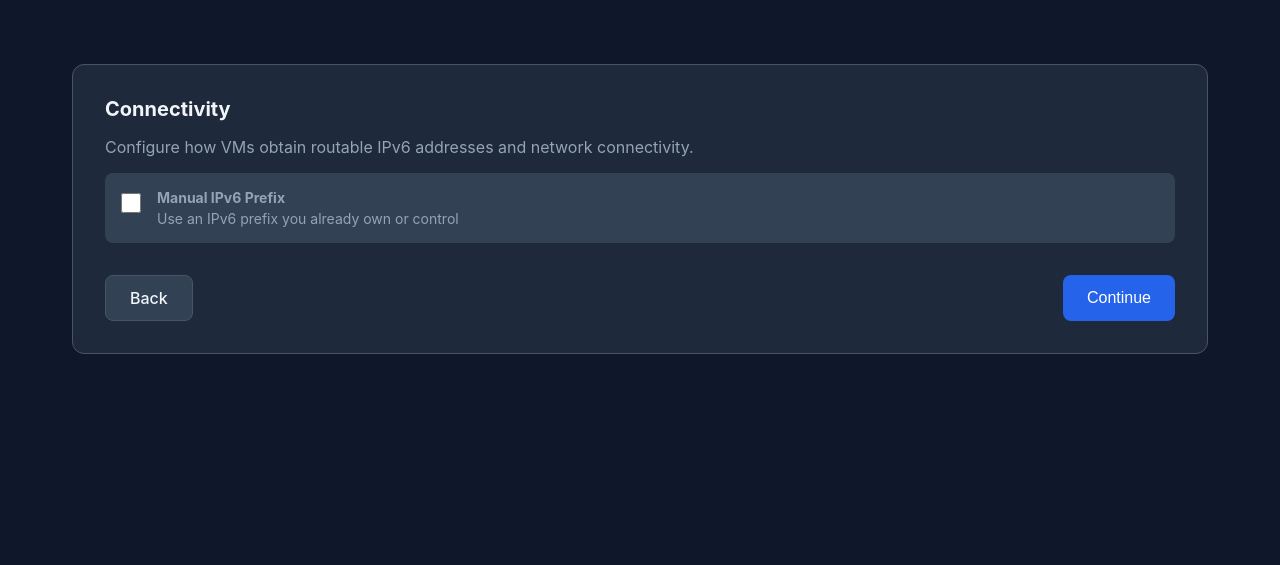
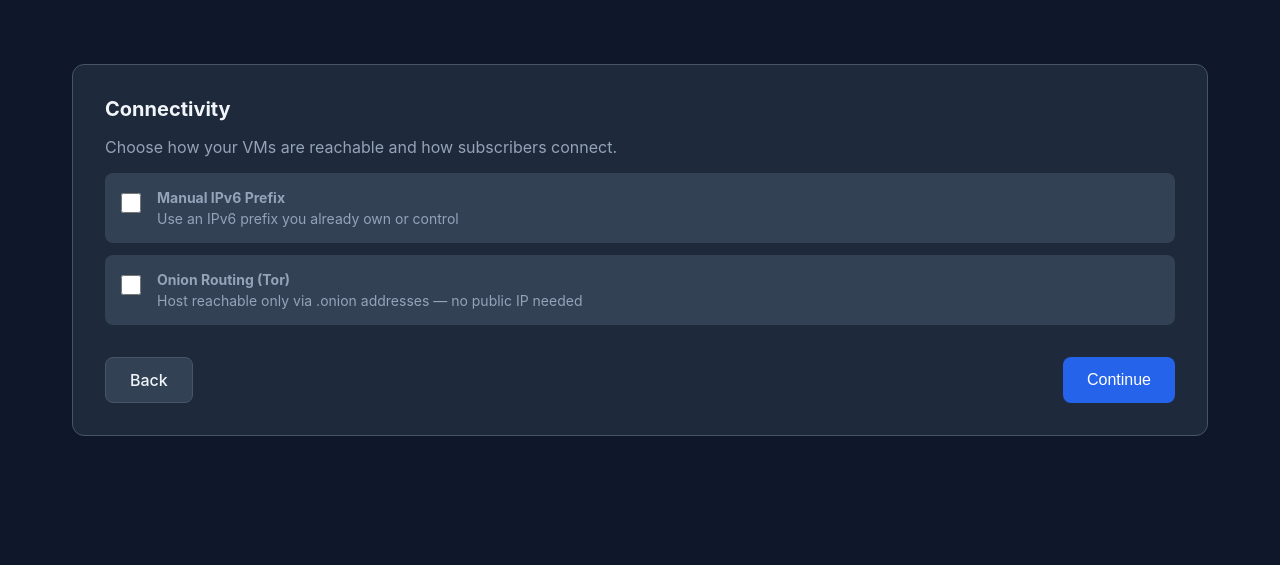
Before and after one commit to mwaddip/blockhost, a Flask app: page /wizard/connectivity in a window 1280 px wide. Shown: the part 62-627 px from the top of the page. Run offline with Flask 3, Linux system fonts and the light colour scheme; the visitor is signed in with stand-in values (Sample User, id 1).

Commit message:
wizard: add onion routing option to connectivity page
Co-Authored-By: Claude Opus 4.7 <noreply@anthropic.com>

```diff
--- a/installer/web/templates/wizard/connectivity.html
+++ b/installer/web/templates/wizard/connectivity.html
@@ -8,7 +8,7 @@
 
 <div class="card">
     <h2>Connectivity</h2>
-    <p class="text-muted mb-2">Configure how VMs obtain routable IPv6 addresses and network connectivity.</p>
+    <p class="text-muted mb-2">Choose how your VMs are reachable and how subscribers connect.</p>
 
     <form id="connectivity-form" method="POST" action="{{ url_for('wizard_connectivity') }}">
 
@@ -44,6 +44,27 @@
             </div>
             <div class="alert alert-warning">
                 <strong>Note:</strong> You are responsible for ensuring proper routing of this prefix to your server.
+            </div>
+        </div>
+
+        <!-- Onion Option (always available, no package required) -->
+        <label class="checkbox-group" id="label-onion" onclick="toggleOption(this, 'onion')">
+            <input type="checkbox" name="connectivity_options" value="onion" id="opt-onion">
+            <div class="checkbox-label">
+                <h4>Onion Routing (Tor)</h4>
+                <p>Host reachable only via .onion addresses — no public IP needed</p>
+            </div>
+        </label>
+
+        <div id="section-onion" class="form-section hidden" style="margin-top: 0.5rem; margin-bottom: 1.5rem;">
+            <h3>Onion Routing</h3>
+            <p class="text-muted mb-2" style="font-size: 0.875rem;">
+                The host runs a Tor daemon. Each VM gets its own <code>.onion</code> hidden service.
+                Subscribers connect via Tor: <code>torsocks ssh user@xxx.onion</code>.
+            </p>
+            <div class="alert alert-info">
+                <strong>No broker, no IPv6, no TLS.</strong> Tor provides end-to-end encryption.
+                Subscribers will need Tor installed locally.
             </div>
         </div>
 
```
